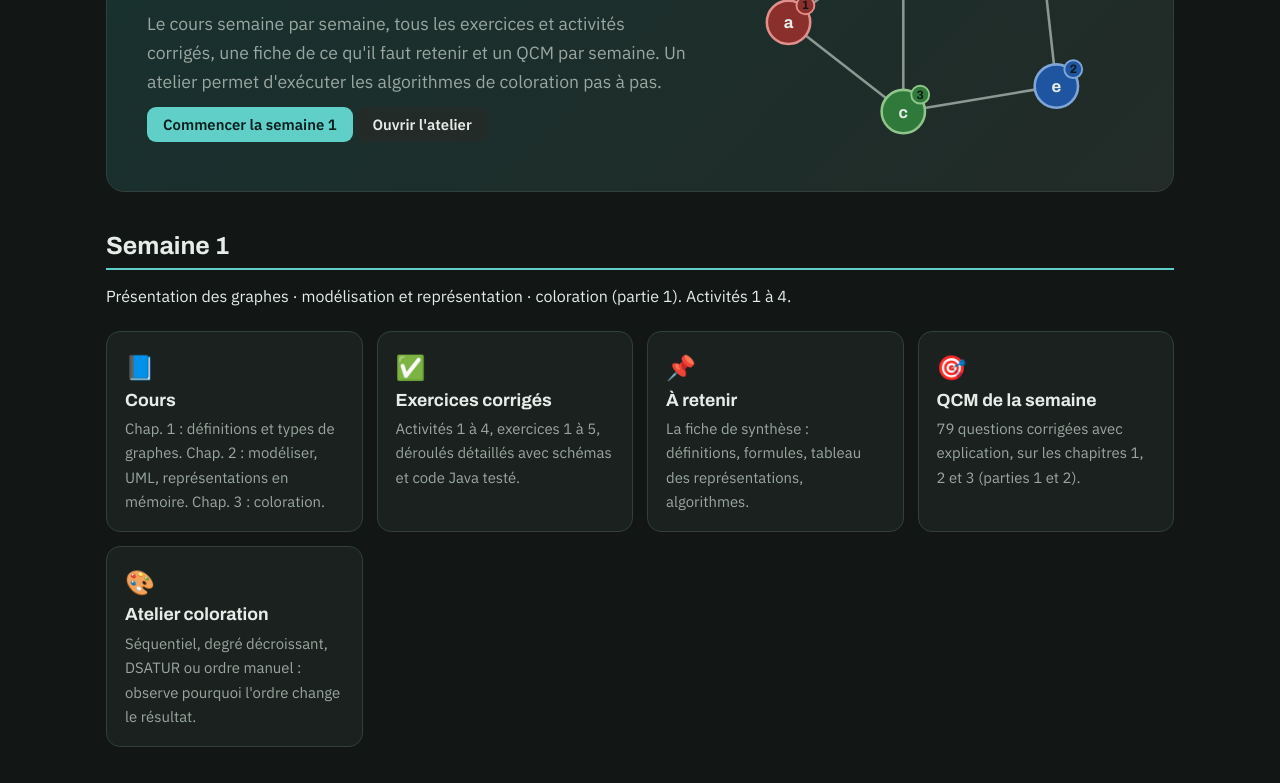
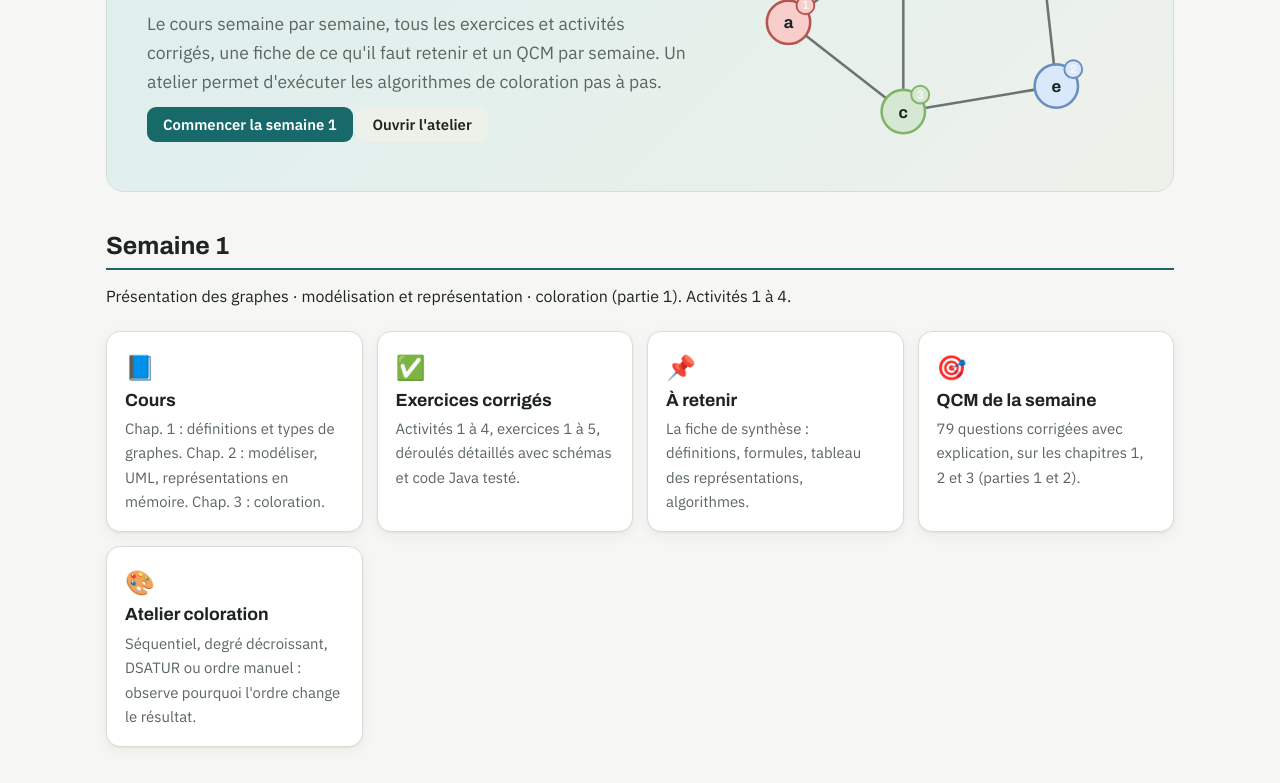
Before and after one commit to lazzrio/th-orie-des-graphes, a plain HTML site: page index.html in a window 1280 px wide. Shown: the part 264-1047 px from the top of the page. Drawn offline with Linux system fonts and the dark colour scheme.

Commit message:
Thème : clair par défaut (plus de bascule automatique sur le thème du système), bouton de thème fiable sur toutes les pages, thème mémorisé appliqué avant l'affichage
Co-Authored-By: Claude Sonnet 5.5 <noreply@anthropic.com>

```diff
--- a/css/style.css
+++ b/css/style.css
@@ -20,17 +20,7 @@
   --c3f:#8a7410; --c3s:#e0c568; --c4f:#68409a; --c4s:#b79bd0; --c5f:#9a5a10; --c5s:#e9b25a;
   --edge:#8c9892; --hot:#ff7b6b;
 }
-@media (prefers-color-scheme:dark){
-  :root:not([data-theme="light"]){
-    --bg:#121715; --surface:#1a211e; --surface2:#222b27; --ink:#e6ece8; --muted:#9aa7a0; --line:#31403a;
-    --accent:#5fcfc8; --accent-ink:#0b1f1e; --accent-soft:#17312f; --warm:#f0a35a; --warm-soft:#33261a;
-    --ok:#74c777; --ok-soft:#1b2f1d; --bad:#f08a82; --bad-soft:#35201e; --info:#7fb3ee; --info-soft:#18283a;
-    --code-bg:#141a17; --shadow:none;
-    --c0f:#8a2f2b; --c0s:#e08f8b; --c1f:#1f55a0; --c1s:#7fa6d6; --c2f:#2f7a3a; --c2s:#8fc48a;
-    --c3f:#8a7410; --c3s:#e0c568; --c4f:#68409a; --c4s:#b79bd0; --c5f:#9a5a10; --c5s:#e9b25a;
-    --edge:#8c9892; --hot:#ff7b6b;
-  }
-}
+
 *{box-sizing:border-box}
 html{scroll-behavior:smooth;scroll-padding-top:76px;-webkit-text-size-adjust:100%}
 body{margin:0;background:var(--bg);color:var(--ink);font:16px/1.65 var(--font);overflow-wrap:break-word}
@@ -141,7 +131,7 @@ pre.code{background:var(--code-bg);border:1px solid var(--line);border-radius:12
 pre.code code{background:none;padding:0;font-size:inherit}
 .k{color:#9d3a9d}.s{color:#2e7d32}.cm{color:#7b857f;font-style:italic}.n{color:#b45309}.t{color:#1f5fa8}
 :root[data-theme="dark"] .k{color:#d79be0}:root[data-theme="dark"] .s{color:#8fd392}:root[data-theme="dark"] .n{color:#f0b070}:root[data-theme="dark"] .t{color:#8cbcf0}
-@media (prefers-color-scheme:dark){:root:not([data-theme="light"]) .k{color:#d79be0}:root:not([data-theme="light"]) .s{color:#8fd392}:root:not([data-theme="light"]) .n{color:#f0b070}:root:not([data-theme="light"]) .t{color:#8cbcf0}}
+
 
 /* corrigés */
 .cxbar{display:flex;gap:10px;flex-wrap:wrap;align-items:center;margin:0 0 14px}
--- a/index.html
+++ b/index.html
@@ -9,9 +9,10 @@
 <link rel="stylesheet" href="https://fonts.googleapis.com/css2?family=Archivo:wght@500;600;700;800&family=IBM+Plex+Sans:ital,wght@0,400;0,500;0,600;1,400&family=IBM+Plex+Mono:wght@400;500;600&display=swap">
 <meta name="description" content="Théorie des graphes (ECE Ing2) : cours semaine par semaine, exercices et activités corrigés, fiche à retenir, QCM et atelier de coloration.">
 <meta name="theme-color" content="#17696a">
-<meta name="color-scheme" content="light dark">
+<meta name="color-scheme" content="light">
 <link rel="icon" href="assets/favicon.svg" type="image/svg+xml">
 <link rel="stylesheet" href="css/style.css">
+<script>try{var t=localStorage.getItem("tg_theme");if(t)document.documentElement.setAttribute("data-theme",t)}catch(e){}</script>
 </head>
 <body>
 <a class="skip" href="#contenu">Aller au contenu</a>
--- a/js/app.js
+++ b/js/app.js
@@ -12,7 +12,7 @@
   if (th) root.setAttribute("data-theme", th);
   window.toggleTheme = function () {
     var cur = root.getAttribute("data-theme");
-    if (!cur) cur = matchMedia("(prefers-color-scheme: dark)").matches ? "dark" : "light";
+    if (!cur) cur = "light";
     var nx = cur === "dark" ? "light" : "dark";
     root.setAttribute("data-theme", nx); safeSet("tg_theme", nx);
   };
```
Also changed, not shown: parts/p0_head.html (+2 -1 lines).
